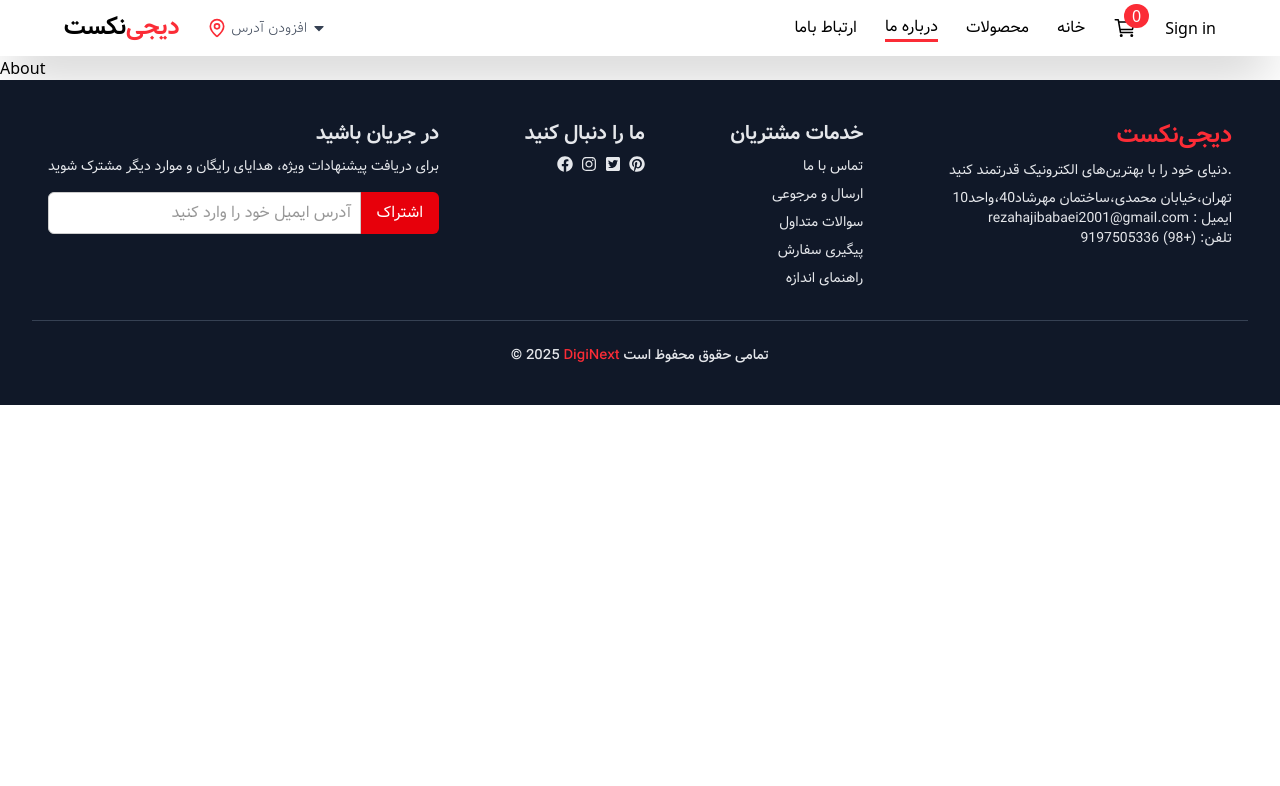
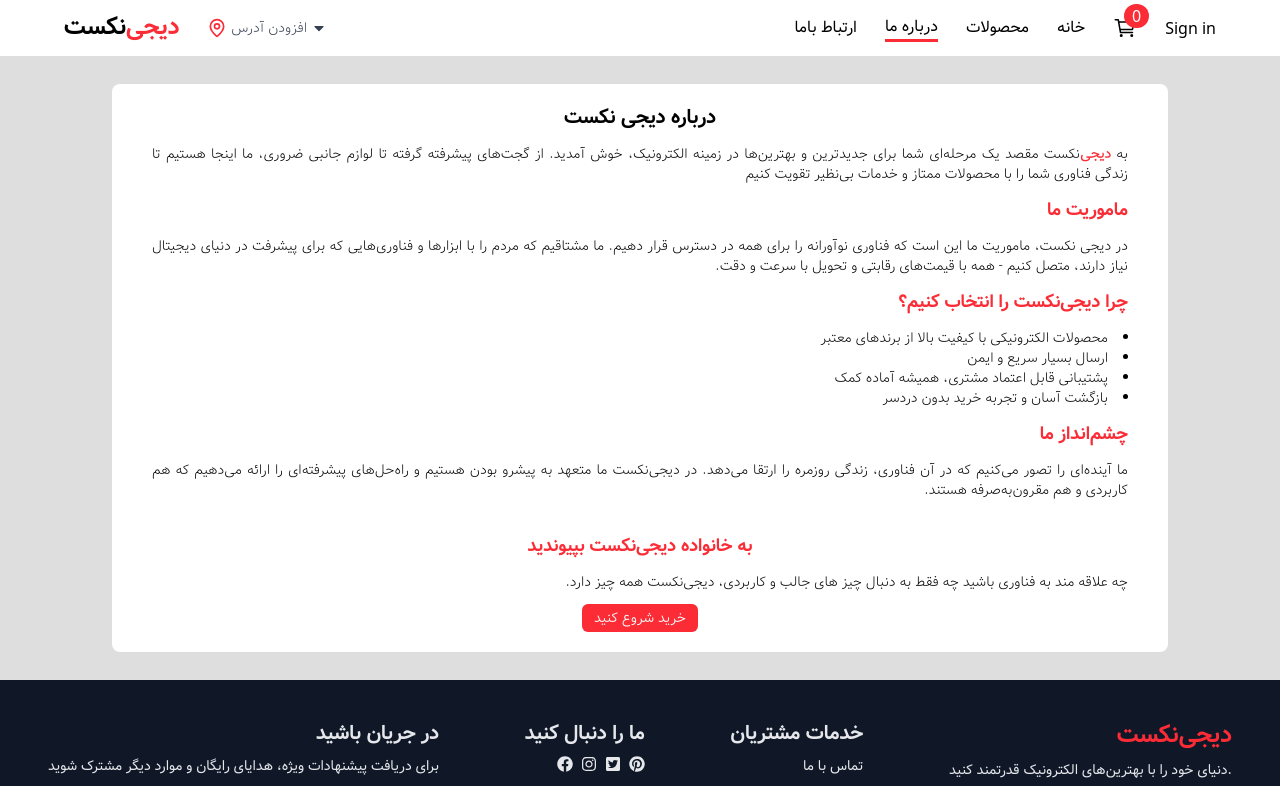
Before and after one commit to Reza-Hajibabaei01/Diginext-react-tailwind, a React (Vite) app: page /about in a window 1280 px wide. Shown: the top 786 px of the page. Built offline with nearby package versions, Linux system fonts and the light colour scheme; no server answers.

Commit message:
Create an About Us page

```diff
--- a/src/pages/About.jsx
+++ b/src/pages/About.jsx
@@ -1,9 +1,73 @@
-import React from 'react'
+import React from "react";
 
 const About = () => {
   return (
-    <div>About</div>
-  )
-}
+    <div className="flex items-center justify-center bg-[#DEDEDE]">
+      <div
+        dir="rtl"
+        className="bg-white my-7 mx-28 w-full py-5 px-10 rounded-lg"
+      >
+        <div>
+          <h1 className="text-center font-Vazir-Bold text-xl">
+            درباره دیجی نکست
+          </h1>
+          <p className="text-justify font-Vazir-Thin text-sm py-3">
+            به <span className="text-red-500 font-bold">دیجی‌</span>نکست مقصد یک
+            مرحله‌ای شما برای جدیدترین و بهترین‌ها در زمینه الکترونیک، خوش
+            آمدید. از گجت‌های پیشرفته گرفته تا لوازم جانبی ضروری، ما اینجا هستیم
+            تا زندگی فناوری شما را با محصولات ممتاز و خدمات بی‌نظیر تقویت کنیم
+          </p>
+        </div>
+        <div>
+          <h3 className="text-red-500 text-right font-Vazir-Bold text-lg">
+            ماموریت ما
+          </h3>
+          <p className="text-justify font-Vazir-Thin text-sm py-3">
+            {" "}
+            در دیجی نکست، ماموریت ما این است که فناوری نوآورانه را برای همه در
+            دسترس قرار دهیم. ما مشتاقیم که مردم را با ابزارها و فناوری‌هایی که
+            برای پیشرفت در دنیای دیجیتال نیاز دارند، متصل کنیم - همه با قیمت‌های
+            رقابتی و تحویل با سرعت و دقت.
+          </p>
+        </div>
+        <div>
+          <h3 className="text-red-500 text-right font-Vazir-Bold text-lg">
+            چرا دیجی‌نکست را انتخاب کنیم؟
+          </h3>
+          <ul className="list-disc list-inside text-sm font-Vazir-Thin py-3">
+            <li>محصولات الکترونیکی با کیفیت بالا از برندهای معتبر</li>
+            <li>ارسال بسیار سریع و ایمن</li>
+            <li>پشتیبانی قابل اعتماد مشتری، همیشه آماده کمک</li>
+            <li>بازگشت آسان و تجربه خرید بدون دردسر</li>
+          </ul>
+        </div>
+        <div>
+          <h3 className="text-red-500 text-right font-Vazir-Bold text-lg">
+            چشم‌انداز ما
+          </h3>
+          <p className="text-justify font-Vazir-Thin text-sm py-3">
+            ما آینده‌ای را تصور می‌کنیم که در آن فناوری، زندگی روزمره را ارتقا
+            می‌دهد. در دیجی‌نکست ما متعهد به پیشرو بودن هستیم و راه‌حل‌های
+            پیشرفته‌ای را ارائه می‌دهیم که هم کاربردی و هم مقرون‌به‌صرفه هستند.
+          </p>
+        </div>
+        <div className="mt-5 flex-col justify-center items-center">
+          <h3 className="text-red-500 text-center font-Vazir-Bold text-lg">
+            به خانواده دیجی‌نکست بپیوندید
+          </h3>
+          <p className="text-justify font-Vazir-Thin text-sm py-3">
+            چه علاقه مند به فناوری باشید چه فقط به دنبال چیز های جالب و کاربردی،
+            دیجی‌نکست همه چیز دارد.
+          </p>
+          <div className="w-full flex justify-center items-center">
+              <button className="text-white text-sm font-Vazir-Light bg-red-500 px-3 py-1 rounded-md">
+                خرید شروع کنید
+              </button>
+          </div>
+        </div>
+      </div>
+    </div>
+  );
+};
 
-export default About
+export default About;
```
